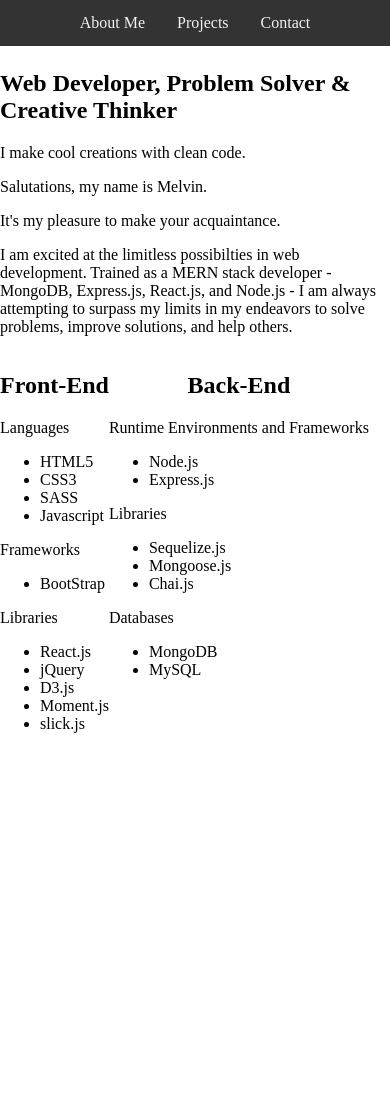
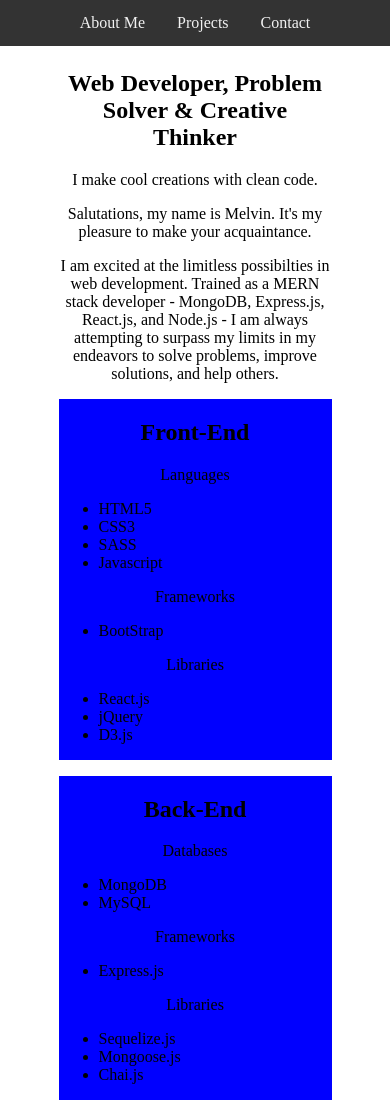
Before and after one commit to VirtualVasquez/portfolio-2.0, a plain HTML site: page index.html in a window 390 px wide. Before the commit the page ends 844 px from the top, so only its background shows below. Drawn offline with nearby package versions, Linux system fonts and the light colour scheme.

Commit message:
mobile html about me done. Move to Projects HTML

```diff
--- a/assets/css/style.css
+++ b/assets/css/style.css
@@ -1,4 +1,5 @@
 body{margin:0;}
+
 nav{
     overflow:hidden;
     background-color: #333;
@@ -7,6 +8,7 @@ nav{
     width: 100%;
     display: flex;
     justify-content: center;
+    z-index: 10;
 }
 nav a{
     /* float: left; */
@@ -35,16 +37,32 @@ header{
     user-select: text;
   }
 
-#about-me-slide > h1, #about-me-slide > p{
+
+#sub, #skills-grid{
+    width: 70%;
+    margin-left: 15%;
+}
+#sub > p, #sub > h1{
     text-align: center;
 }
 
 #skills-grid{
     display: inline-grid;
-    justify-content: center;
-    grid-template-columns: auto auto;
-    /* display: flexbox; */
+    grid-template-columns:1fr;
+    grid-gap: 1em;
 }
+
+.skills-item > p {
+    text-align: center;
+}
+
+.skills-item{
+    background-color:blue;
+}
+
+
+
+
 
 
 
--- a/index.html
+++ b/index.html
@@ -20,23 +20,20 @@
     <main >
         <div class="carousel">
             <section id="about-me-slide" class="mySlides">
-                <div id="blerb">
+
+                <div id="sub">
                     <h1>Web Developer, Problem Solver & Creative Thinker</h1>
                     <p>I make cool creations with clean code.</p>
-                    <p>Salutations, my name is Melvin.</p>
-                    <p>It's my pleasure to make your acquaintance.</p>
+                    <p>Salutations, my name is Melvin. It's my pleasure to make your acquaintance.</p>
                     <p>I am excited at the limitless possibilties in web development. Trained as a MERN stack developer - MongoDB, Express.js, React.js, and Node.js -
                         I am always attempting to surpass my limits in my endeavors to solve problems, improve solutions, and help others.</p>
                 </div>
-
-
                 <div id="skills-grid">
 
-                    <div class="skills-item" id="front-grid">
-                        <div class="front-skills" id="front1">
+                    <div class="skills-item">
+
                             <h2>Front-End</h2>
-                        </div>
-                        <div class="front-skills" id="front2">
+
                             <p>Languages</p>
                                 <ul>
                                     <li>HTML5</li>
@@ -44,56 +41,47 @@
                                     <li>SASS</li>
                                     <li>Javascript</li>
                                 </ul>
-                        </div>
-                        <div class="front-skills" id="front3">
+
                             <p>Frameworks</p>
                                 <ul>
                                     <li>BootStrap</li>
                                 </ul>
-                        </div>
-                        <div class="front-skills" id="front4">
+
                             <p>Libraries</p>
                                 <ul>
                                     <li>React.js</li>
                                     <li>jQuery</li>
                                     <li>D3.js</li>
-                                    <li>Moment.js</li>
-                                    <li>slick.js</li>
                                 </ul>
-                        </div>
+
                     </div>
 
-                    <div class="skills-time" id="back-grid">
-                        <div class="back-skills" id="back1">
+                    <div class="skills-item">
                             <h2>Back-End</h2>
-                        </div>
-                        <div class="back-skills" id="back2">
-                            <p>Runtime Environments and Frameworks</p>
+
+                            <p>Databases</p>
                             <ul>
-                                    <li>Node.js</li>
+                                <li>MongoDB</li>
+                                <li>MySQL</li>
+                            </ul>
+
+                            <p>Frameworks</p>
+                                <ul>
                                     <li>Express.js</li>
                                 </ul>
-                        </div>
-                        <div class="back-skills" id="back3">
+
+
+
                             <p>Libraries</p>
                             <ul>
                                 <li>Sequelize.js</li>
                                 <li>Mongoose.js</li>
                                 <li>Chai.js</li>
                             </ul>
-                        </div>
-                        <div class="back-skills" id="back4">
-                            <p>Databases</p>
-                                <ul>
-                                    <li>MongoDB</li>
-                                    <li>MySQL</li>
-                                </ul>
-                        </div>
+
                     </div>
 
         </div>
-
-
             </section>
             <section id="projects-slide" class="mySlides">
                 <h2> Projects </h2>
```
Lines whose indentation alone changed are shown as unchanged.
